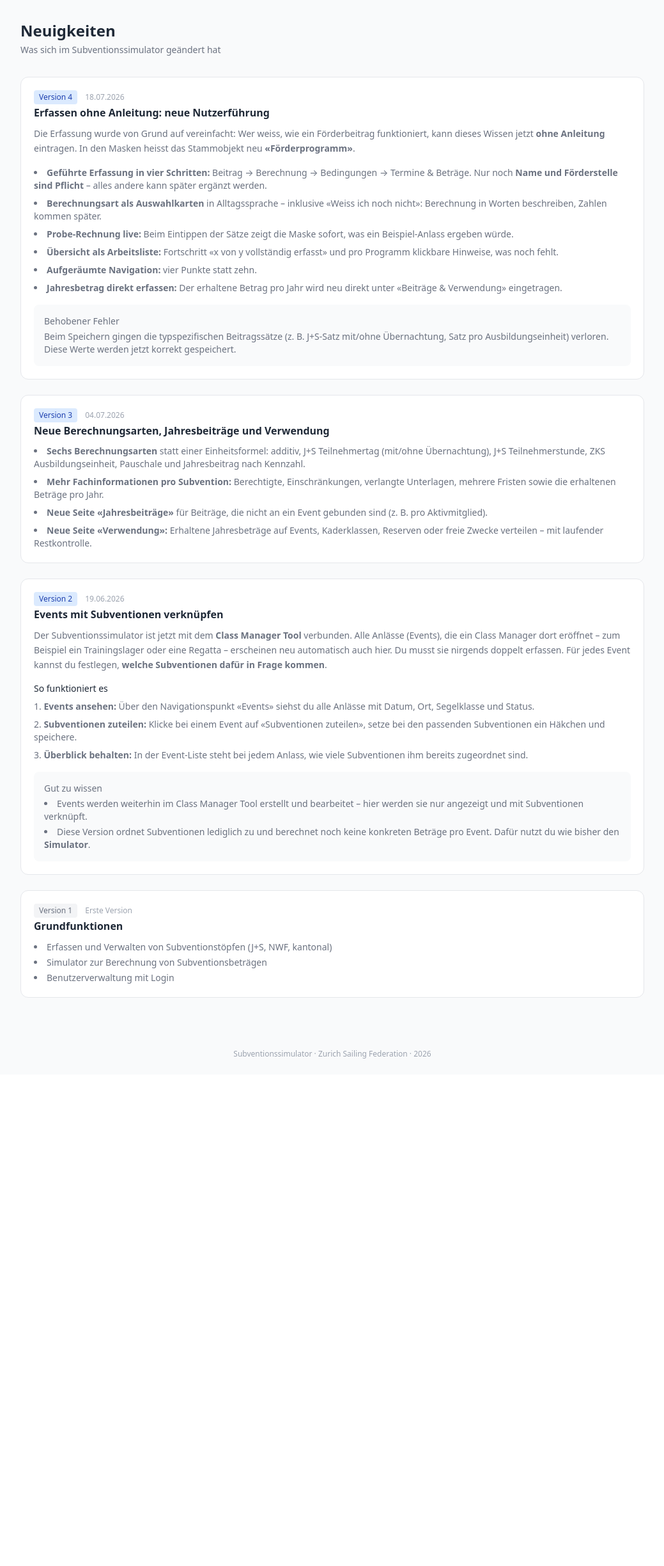
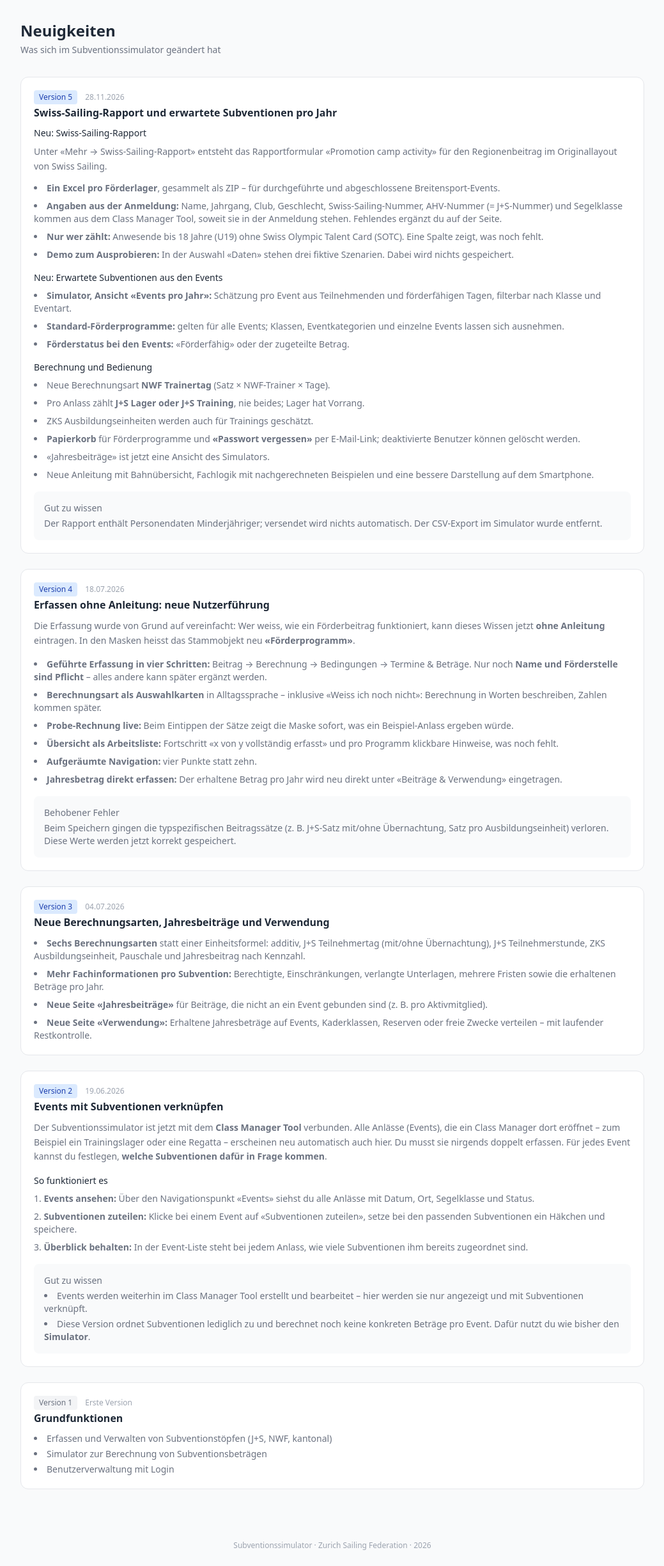
Before and after one commit to sbaebler/subventionssimulator, a PHP site: page /releases.php in a window 1280 px wide. Shown: the part 60-2507 px from the top of the page at 64% size, without its empty margins (120-1159 px from the left). Before the commit the page ends 1714 px from the top, so only its background shows below. Run offline with PHP 8.4, Linux system fonts and the light colour scheme; the visitor is signed in with stand-in values (Sample User, id 1).

Commit message:
Release-Notes: Version 5 (Swiss-Sailing-Rapport, Events pro Jahr)
Co-Authored-By: Claude Sonnet 5.5 <noreply@anthropic.com>

```diff
--- a/public_html/releases.php
+++ b/public_html/releases.php
@@ -7,6 +7,59 @@ require __DIR__ . '/partials/header.php';
   <h1 class="text-2xl font-semibold">Neuigkeiten</h1>
   <p class="text-sm text-muted mt-1">Was sich im Subventionssimulator geändert hat</p>
 </div>
+
+<!-- Version 5 -->
+<section class="card mb-6">
+  <div class="flex items-center gap-3 mb-1">
+    <span class="badge badge--info">Version 5</span>
+    <span class="text-xs text-subtle">28.11.2026</span>
+  </div>
+  <h2 class="font-semibold mb-3">Swiss-Sailing-Rapport und erwartete Subventionen pro Jahr</h2>
+
+  <p class="font-medium text-sm mb-2">Neu: Swiss-Sailing-Rapport</p>
+  <p class="text-sm text-muted leading-relaxed mb-3">
+    Unter «Mehr → <a href="/swisssailing.php">Swiss-Sailing-Rapport</a>» entsteht das Rapportformular
+    «Promotion camp activity» für den Regionenbeitrag im Originallayout von Swiss Sailing.
+  </p>
+  <ul class="text-sm text-muted space-y-2 list-disc list-inside mb-4">
+    <li><strong>Ein Excel pro Förderlager</strong>, gesammelt als ZIP – für durchgeführte und
+        abgeschlossene Breitensport-Events.</li>
+    <li><strong>Angaben aus der Anmeldung:</strong> Name, Jahrgang, Club, Geschlecht,
+        Swiss-Sailing-Nummer, AHV-Nummer (= J+S-Nummer) und Segelklasse kommen aus dem Class Manager
+        Tool, soweit sie in der Anmeldung stehen. Fehlendes ergänzt du auf der Seite.</li>
+    <li><strong>Nur wer zählt:</strong> Anwesende bis 18 Jahre (U19) ohne Swiss Olympic Talent Card
+        (SOTC). Eine Spalte zeigt, was noch fehlt.</li>
+    <li><strong>Demo zum Ausprobieren:</strong> In der Auswahl «Daten» stehen drei fiktive Szenarien.
+        Dabei wird nichts gespeichert.</li>
+  </ul>
+
+  <p class="font-medium text-sm mb-2">Neu: Erwartete Subventionen aus den Events</p>
+  <ul class="text-sm text-muted space-y-2 list-disc list-inside mb-4">
+    <li><strong>Simulator, Ansicht «Events pro Jahr»:</strong> Schätzung pro Event aus Teilnehmenden
+        und förderfähigen Tagen, filterbar nach Klasse und Eventart.</li>
+    <li><strong>Standard-Förderprogramme:</strong> gelten für alle Events; Klassen, Eventkategorien und
+        einzelne Events lassen sich ausnehmen.</li>
+    <li><strong>Förderstatus bei den Events:</strong> «Förderfähig» oder der zugeteilte Betrag.</li>
+  </ul>
+
+  <p class="font-medium text-sm mb-2">Berechnung und Bedienung</p>
+  <ul class="text-sm text-muted space-y-2 list-disc list-inside mb-4">
+    <li>Neue Berechnungsart <strong>NWF Trainertag</strong> (Satz × NWF-Trainer × Tage).</li>
+    <li>Pro Anlass zählt <strong>J+S Lager oder J+S Training</strong>, nie beides; Lager hat Vorrang.</li>
+    <li>ZKS Ausbildungseinheiten werden auch für Trainings geschätzt.</li>
+    <li><strong>Papierkorb</strong> für Förderprogramme und <strong>«Passwort vergessen»</strong> per
+        E-Mail-Link; deaktivierte Benutzer können gelöscht werden.</li>
+    <li>«Jahresbeiträge» ist jetzt eine Ansicht des Simulators.</li>
+    <li>Neue Anleitung mit Bahnübersicht, Fachlogik mit nachgerechneten Beispielen und eine bessere
+        Darstellung auf dem Smartphone.</li>
+  </ul>
+
+  <div class="card--muted text-sm text-muted">
+    <p class="font-medium mb-1">Gut zu wissen</p>
+    <p>Der Rapport enthält Personendaten Minderjähriger; versendet wird nichts automatisch.
+       Der CSV-Export im Simulator wurde entfernt.</p>
+  </div>
+</section>
 
 <!-- Version 4 -->
 <section class="card mb-6">
```
Also changed, not shown: CLAUDE.md (+1 -1 lines), RELEASES.md (+52 -0 lines).
